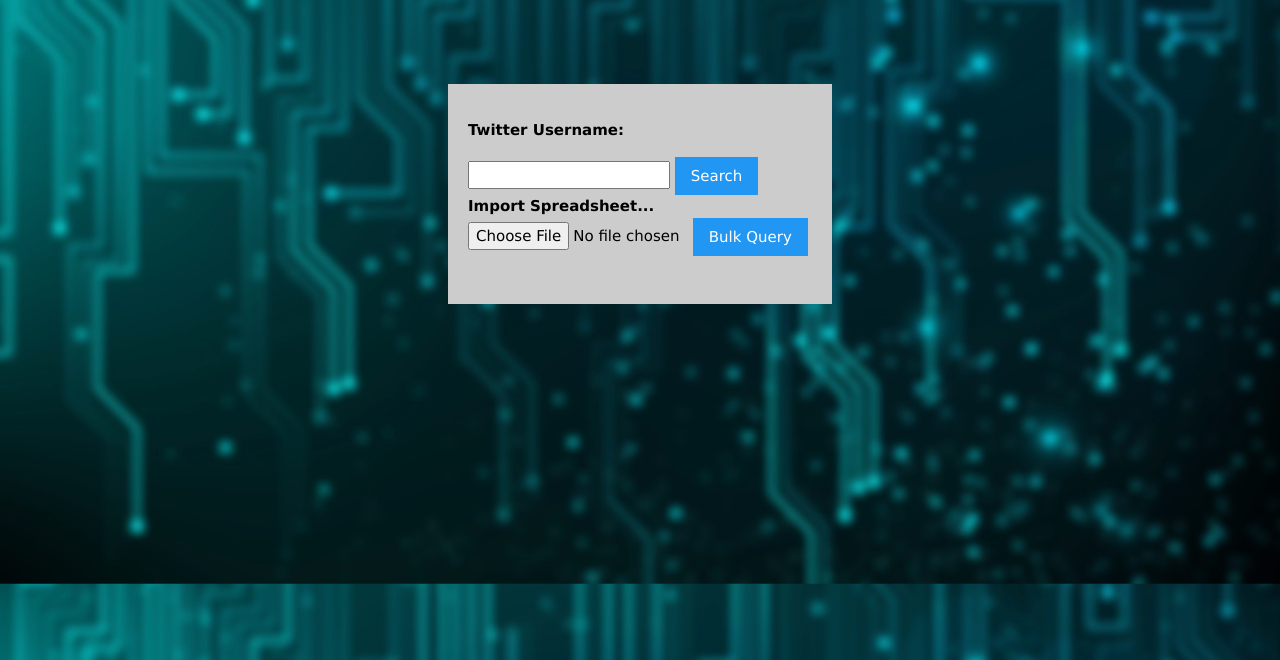
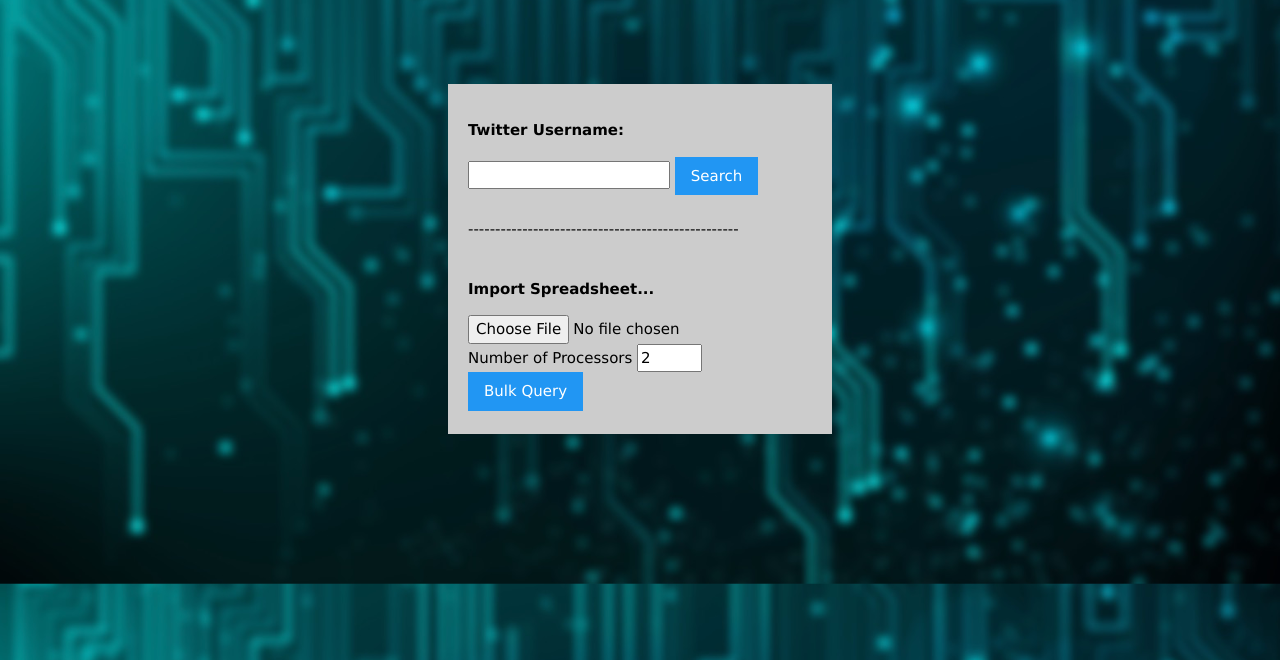
Before and after one commit to analytec/shieldware-beta, a Flask app: page / in a window 1280 px wide. Shown: the part 140-800 px from the top of the page. Run offline with Flask 2, Linux system fonts and the light colour scheme; some web fonts are replaced.

Commit message:
fix processor option

```diff
--- a/main.py
+++ b/main.py
@@ -21,9 +21,7 @@
 @app.route('/dashboard', methods=['GET', 'POST'])
 def dashboard_display():
     if request.method == 'POST':
-        print(request.form)
         processor_count = int(request.form['processor-count'])
-        usernames = []
         file = request.files['file']
         filename = secure_filename(file.filename)
         file.save(os.path.join('csv/', filename))
--- a/templates/home.html
+++ b/templates/home.html
@@ -62,7 +62,7 @@
       width: 30vw;
       min-width: 100px;
       text-align: center;
-      height: 220px;
+      height: 350px;
       margin: 5% auto;
       background-color: #ccc;
       padding-top: 20px;
@@ -96,16 +96,19 @@
         <input class="w3-btn w3-blue" name="submit" type="submit" value="Search">
     </form>
 
-
-    <strong> Import Spreadsheet...</strong>
-
+</br>
+--------------------------------------------------
+</br>
+</br>
+    <p><strong> Import Spreadsheet...</strong></p>
       <form action="/dashboard" method=post enctype=multipart/form-data>
         <div class="row">
 
         <div><input type=file name=file></div>
 
-        <div><input class="w3-btn w3-blue" type=submit value="Bulk Query"></div>
       </div>
+      <div>Number of Processors <input type=number value="2" min="2" max="2"></div>
+      <div><input class="w3-btn w3-blue" type=submit value="Bulk Query"></div>
 
       </form>
     <br>
```
